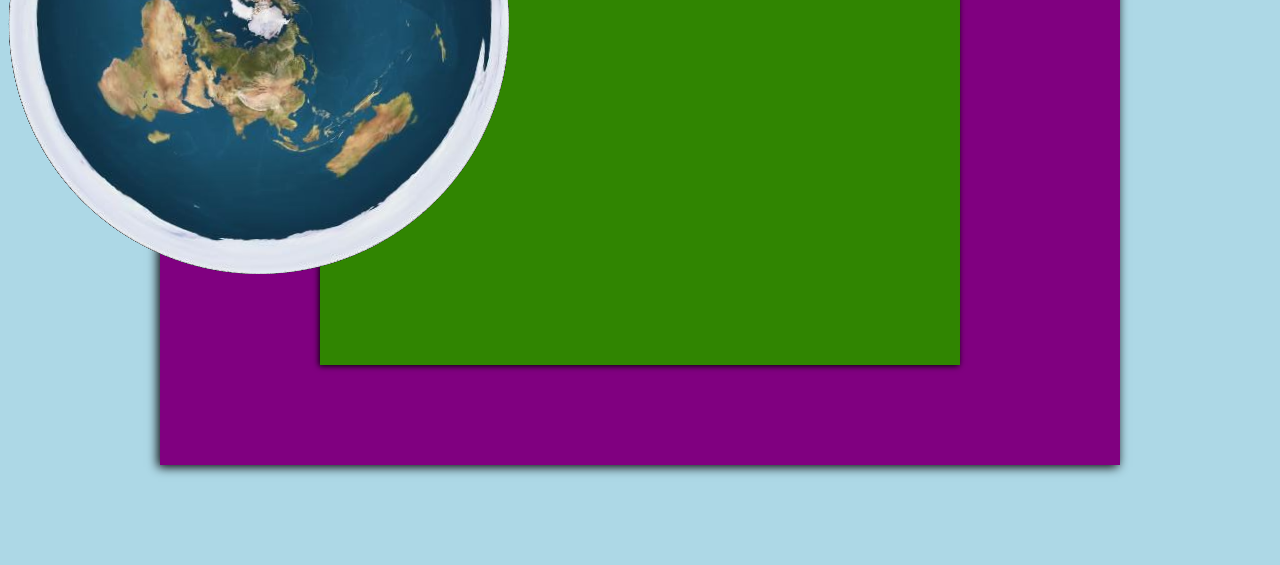
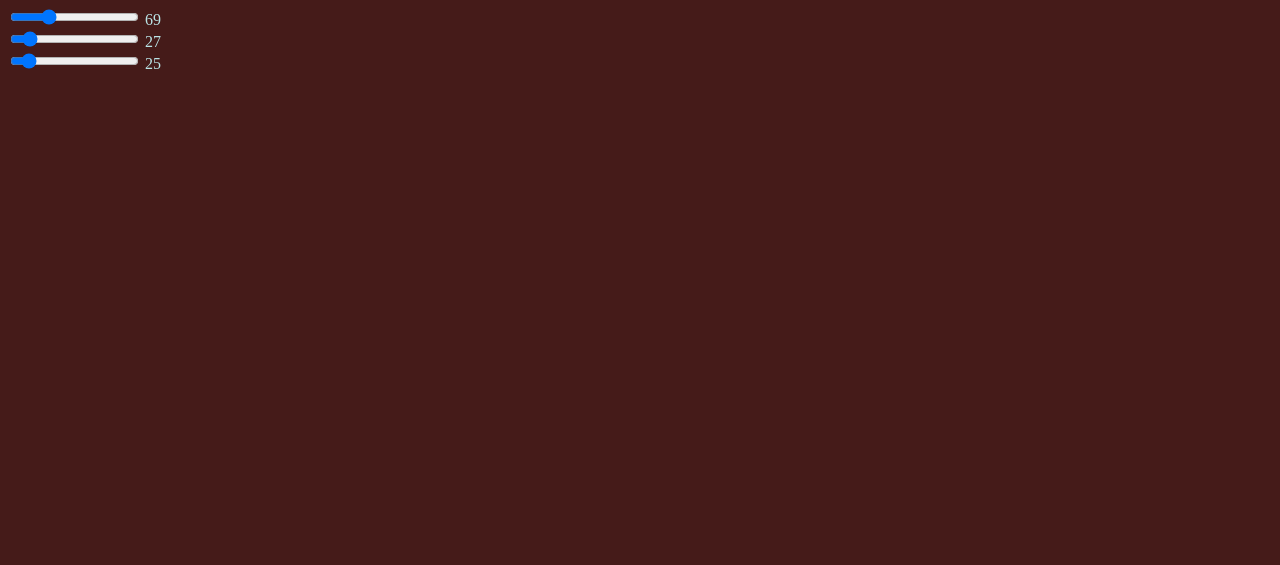
Before and after one commit to Kwandes/clock, a plain HTML site: page src/index.html in a window 1280 px wide. Shown: the part 235-800 px from the top of the page. Drawn offline with Linux system fonts and the light colour scheme.

Commit message:
Add rgb-hex conversion thing

```diff
--- a/src/index.html
+++ b/src/index.html
@@ -1,14 +1,25 @@
 <!DOCTYPE html>
-<html lang="en">
-  <head>
-    <meta charset="UTF-8" />
-    <meta name="viewport" content="width=device-width, initial-scale=1.0" />
-    <title>Clock</title>
-    <link rel="stylesheet" href="styles/index.css" />
-  </head>
-  <body>
-    <canvas id="canvas"> </canvas>
-    <script src="index.js"></script>
-    <script src="flatearth.js"></script>
-  </body>
+<html>
+<body>
+
+<canvas id="canvas"></canvas>
+
+
+<h1 class=text-uppercase>hex color :<span id="hex-value">test</span></h1>
+
+<div class="slidecontainer">
+  <input type="range" min="0" max="255" value="50" class="slider" id="sliderRed">
+  <span id="sliderRedValue">N/A</span>
+</div>
+<div class="slidecontainer">
+  <input type="range" min="0" max="255" value="50" class="slider" id="sliderGreen">
+  <span id="sliderGreenValue">N/A</span>
+</div>
+<div class="slidecontainer">
+  <input type="range" min="0" max="255" value="50" class="slider" id="sliderBlue">
+  <span id="sliderBlueValue">N/A</span>
+</div>
+
+<script src="index.js"></script>
+</body>
 </html>
--- a/src/index.js
+++ b/src/index.js
@@ -1,131 +1,61 @@
-//const canvas = document.getElementById("canvas");
-//const context = canvas.getContext("2d");
-const canvas = document.getElementById("canvas");
-const context = canvas.getContext("2d");
+main();
 
-window.addEventListener("load", () => {
-  if (!initCanvas()) {
-    console.error(
-      "Canvas has not been initialized properly. Stopping the application..."
-    );
-    return;
-  }
-  doIndexStuff();
-});
-
-// Automatically adjust the canvas when the window is resized
-window.addEventListener("resize", () => {
-  console.log("resized");
-  initCanvas();
-});
-
-function initCanvas() {
-  // Validate that the client browser supports WebGL for 3D rendering
-  if (!isWebGLSupported()) {
-    alert(
-      "Your browser does not support required features (WebGL). Please switch to a modern browser or enable webGL" +
-        " (https://support.biodigital.com/hc/en-us/articles/218322977-How-to-turn-on-WebGL-in-my-browser)"
-    );
-    console.error(
-      "Your browser does not support required features (WebGL). Please switch to a modern browser or enable WebGL" +
-        " (https://support.biodigital.com/hc/en-us/articles/218322977-How-to-turn-on-WebGL-in-my-browser)"
-    );
-    console.error("no, Internet Explorer is not a modern browser");
-    return false;
-  }
-
-  // Set the initial Canvas values
-  canvas.width = window.innerWidth;
-  canvas.height = window.innerHeight;
-  context.save(); // Save the initial state of the canvas
-  context.fillStyle = "lightblue";
-  context.fillRect(0, 0, canvas.width, canvas.height);
-  context.restore(); // Remove the lightblue fill styling
-  // The combo of save-restore is used throughout the app to ensure no accidental styling overlap (old elements applying styling to new ones)
-  return true;
+function main() {
+  initSliders();
 }
 
-function doIndexStuff() {
-  console.log("%cHello There", "color: violet");
+function initSliders() {
+  const sliderRed = document.getElementById("sliderRed");
+  const sliderGreen = document.getElementById("sliderGreen");
+  const sliderBlue = document.getElementById("sliderBlue");
+  const sliderRedValue = document.getElementById("sliderRedValue");
+  const sliderGreenValue = document.getElementById("sliderGreenValue");
+  const sliderBlueValue = document.getElementById("sliderBlueValue");
+  sliderRed.value = Math.floor(Math.random() * sliderRed.max);
+  sliderGreen.value = Math.floor(Math.random() * sliderGreen.max);
+  sliderBlue.value = Math.floor(Math.random() * sliderBlue.max);
 
-  context.save();
-  messWithCanvas();
-  drawFlatEarth();
-  context.restore();
+  sliderRedValue.innerHTML = sliderRed.value;
+  sliderGreenValue.innerHTML = sliderGreen.value;
+  sliderBlueValue.innerHTML = sliderBlue.value;
 
+  sliderRed.oninput = function () {
+    sliderRedValue.innerHTML = this.value;
+    changeHex();
+  };
+  sliderGreen.oninput = function () {
+    sliderGreenValue.innerHTML = this.value;
+    changeHex();
+  };
+  sliderBlue.oninput = function () {
+    sliderBlueValue.innerHTML = this.value;
+    changeHex();
+  };
 
-
-  console.log("%cI'm finished, cya", "color: violet");
+  // initial setup of the background color
+  changeHex();
 }
 
-function messWithCanvas() {
-  context.save();
-  // Paint the purple rectangle
-  context.fillStyle = "purple";
-  console.log((canvas.width / 8) * 7);
-  context.shadowColor = "black";
-  context.shadowBlur = 10;
-  context.shadowOffsetX = -2;
-  context.shadowOffsetY = 2;
-  context.fillRect(
-    canvas.width / 8,
-    canvas.height / 8,
-    (canvas.width / 8) * 6,
-    (canvas.height / 8) * 6
-  );
-  context.restore();
-
-  // Paint the yellow rectangle
-
-  const min = 0;
-  const max = 16777215;
-  let colorInHex = random(min, max).toString(16);
-  console.log(`#${colorInHex}`);
-  context.fillStyle = `#${colorInHex}`;
-  context.shadowColor = "black";
-  context.shadowBlur = 6;
-  context.shadowOffsetX = -1;
-  context.shadowOffsetY = 1;
-  context.fillRect(
-    canvas.width / 4,
-    canvas.height / 4,
-    canvas.width / 2,
-    canvas.height / 2
-  );
-  context.restore();
-
-  document.addEventListener("click", doClickyStuff);
+function changeHex() {
+  let hex = getHexFromSliders();
+  document.getElementById("hex-value").textContent = "#" + hex;
+  document.body.style.backgroundColor = "#" + hex;
+  // change the text color to the opposite of background color from sliders
+  document.body.style.color = "#" + (Number(`0x1${hex}`) ^ 0xFFFFFF).toString(16).substr(1).toUpperCase();
 }
 
-function doClickyStuff() {
-  console.log("yeet");
+function getHexFromSliders() {
+  const sliderRed = document.getElementById("sliderRed");
+  const sliderGreen = document.getElementById("sliderGreen");
+  const sliderBlue = document.getElementById("sliderBlue");
+  // (+variableName) forces the variable to be interpreted as an integer
+  let r = (+sliderRed.value).toString(16);
+  let g = (+sliderGreen.value).toString(16);
+  let b = (+sliderBlue.value).toString(16);
+
+  if (r.length == 1) r = "0" + r;
+  if (g.length == 1) g = "0" + g;
+  if (b.length == 1) b = "0" + b;
+
+  return r + g + b;
 }
-
-function isWebGLSupported() {
-  var canvas = document.createElement("canvas");
-  var gl =
-    canvas.getContext("webgl") || canvas.getContext("experimental-webgl");
-
-  return gl && gl instanceof WebGLRenderingContext;
-}
-
-// draw a rotating image of earth. It rotates indefnitely at a set framerate
-function drawFlatEarth() {
-  context.save();
-  const framesPerSecond = 60;
-  rotationPerSecond = 90;
-  let earthInterval = setInterval(() => {
-    flatEarth.draw(context, 10, 10, rotationPerSecond, framesPerSecond);
-  }, 1000 / framesPerSecond);
-  context.restore();
-}
-
-function random(min, max)
-{
-  return Math.floor((Math.random() * max) + min);
-}
-
-function toHex(decimal)
-{
-  return decimal.toString(16);
-}
```
Also changed, not shown: src/assets/earth-lines.png (deleted), src/assets/earth.jpg (deleted), src/assets/earth.png (deleted), 1 other file.
